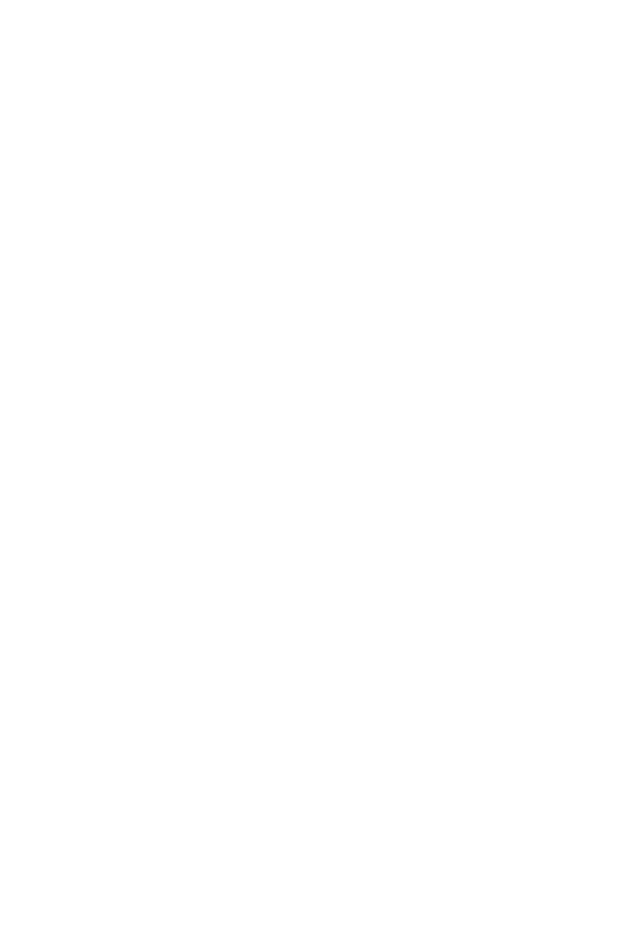
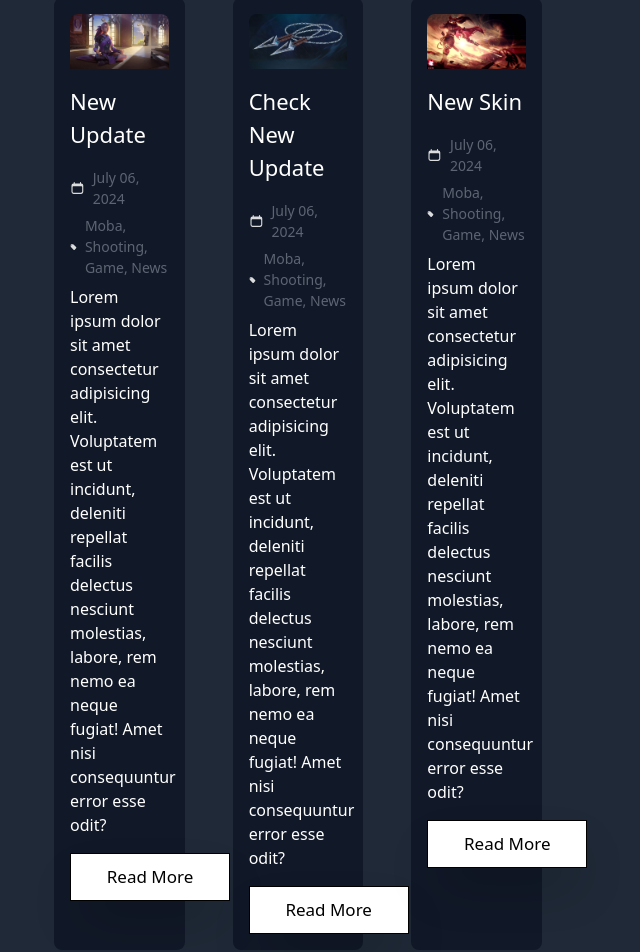
Before and after one commit to AkbarRizkyR/try-new, a Next.js app: page / in a window 1280 px wide. Shown: the part 2934-3886 px from the top of the page, without its empty margins (74-714 px from the left). Before the commit the page ends 2769 px from the top, so only its background shows below. Built offline with nearby package versions, Linux system fonts and the light colour scheme.

Commit message:
Adding News

```diff
--- a/components/BestSeller.tsx
+++ b/components/BestSeller.tsx
@@ -13,16 +13,16 @@ const TopProduct = () => {
                 </button>
             </div>
             <div className='grid mt-[2rem] grid-cols-1 md:grid-cols-2 lg:grid-cols-3 xl:grid-cols-4 gap-y-8 w-[80%] mx-auto'>
-                <div data-aos="fade-right" data-aos-delay="400">
+                <div>
                     <ProductCard title="Dota 2 (Ardalan Set)" actualPrice='Rp. 150.000' discountPrice='Rp. 125.000' category='MOBA' image='/images/G1.jpg' />
                 </div>
-                <div data-aos="fade-right" data-aos-delay="600">
+                <div>
                     <ProductCard title="Dota 2 (Female AntiMage Set)" actualPrice='Rp. 1050.000' discountPrice='Rp. 925.000' category='MOBA' image='/images/G2.jpg' />
                 </div>
-                <div data-aos="fade-right" data-aos-delay="800">
+                <div>
                     <ProductCard title="Valorant (Kuronami Vandal)" actualPrice='Rp. 250.000' discountPrice='Rp. 225.000' category='Shooting' image='/images/g3.jpg' />
                 </div>
-                <div data-aos="fade-right" data-aos-delay="1000">
+                <div>
                     <ProductCard title="Valorant (Kuronami No Yaiba)" actualPrice='Rp. 750.000' discountPrice='Rp. 555.000' category='Shooting' image='/images/g4.jpg' />
                 </div>
 
--- /dev/null
+++ b/components/Helper/NewsCard.tsx
@@ -0,0 +1,50 @@
+import { TagIcon } from '@heroicons/react/20/solid';
+import { CalendarIcon } from '@heroicons/react/20/solid';
+import Image from 'next/image';
+import React from 'react'
+
+interface Props {
+    image: string;
+    title: string;
+    // tags: string;
+}
+
+const NewsCard = ({ title, image }: Props) => {
+    return (
+        <div className='flex flex-col bg-gray-900 p-4 rounded-lg'>
+            <div className='w-full'>
+                <Image width={300} height={200} src={`${image}`} alt={`${title}`} className='w-[100%] h-[100%] rounded-t-lg' />
+            </div>
+            <div className='mt-4'>
+                <h1 className='text-[22px] mb-[1rem] text-white capitalize'>
+                    {title}
+                </h1>
+                <div className='flex mb-[0.4rem] items-center space-x-2'>
+                    <CalendarIcon className='w-[1rem] h-[1rem] text-white opacity-85' />
+                    <p className='text-gray-500 opacity-85 font-thin text-[14px]'>
+                        July 06, 2024
+                    </p>
+                </div>
+                <div className='flex mb-[0.4rem] items-center space-x-2'>
+                    <TagIcon className='w-[1rem] h-[1rem] text-white opacity-85' />
+                    <p className='text-gray-500 opacity-85 font-thin text-[14px]'>
+                        Moba, Shooting, Game, News
+                    </p>
+                </div>
+                <div className='text-white mb-[1rem]'>
+                    Lorem ipsum dolor sit amet consectetur adipisicing elit.
+                    Voluptatem est ut incidunt, deleniti repellat facilis
+                    delectus nesciunt molestias, labore, rem nemo ea neque fugiat! Amet nisi consequuntur error esse odit?
+                </div>
+                <button className='before:ease bg-white text-[17px] relative h-12 w-40 overflow-hidden border
+                border-black shadow-2xl before:absolute before:left-0 before:-ml-2 before:h-48 before:w-48
+                before:origin-top-right before:-translate-x-full before:translate-y-12 before:-rotate-90 before:bg-blue-800 before:trasntion-all
+                before:duration-300 hover:text-white hover:shadow-black hover:before:-rotate-180'>
+                    <span className='relative z-10'>Read More</span>
+                </button>
+            </div>
+        </div>
+    )
+}
+
+export default NewsCard
--- /dev/null
+++ b/components/News.tsx
@@ -0,0 +1,21 @@
+import React from 'react'
+import NewsCard from './Helper/NewsCard'
+
+const News = () => {
+    return (
+        <div className='pt-[5rem] pb-[3rem] bg-gray-800'>
+            <h1 className='w-[80%] mx-auto md:text-[28px] text-[22px] lg:text-[34px] text-white'>
+                Latest News
+            </h1>
+            <div className='mt-[2rem]'>
+                <div className='grid grid-cols-1 xl:grid-cols-6 gap-[3rem] w-[80%] mx-auto'>
+                    <NewsCard image="/images/g2.jpg" title="New Update" />
+                    <NewsCard image="/images/g4.jpg" title="Check New Update" />
+                    <NewsCard image="/images/g7.jpg" title="New Skin" />
+                </div>
+            </div>
+        </div>
+    )
+}
+
+export default News
--- a/components/TopProducts.tsx
+++ b/components/TopProducts.tsx
@@ -13,28 +13,28 @@ const TopProduct = () => {
                 </button>
             </div>
             <div className='grid mt-[2rem] grid-cols-1 md:grid-cols-2 lg:grid-cols-3 xl:grid-cols-4 gap-y-8 w-[80%] mx-auto'>
-                <div data-aos="fade-right" data-aos-delay="400">
+                <div>
                 <ProductCard title="Dota 2 (Ardalan Set)" actualPrice='Rp. 150.000' discountPrice='Rp. 125.000' category='MOBA' image='/images/G1.jpg' />
                 </div>
-                <div data-aos="fade-right" data-aos-delay="500">
+                <div>
                 <ProductCard title="Dota 2 (Female AntiMage Set)" actualPrice='Rp. 1050.000' discountPrice='Rp. 925.000' category='MOBA' image='/images/G2.jpg' />
                 </div>
-                <div data-aos="fade-right" data-aos-delay="600">
+                <div >
                 <ProductCard title="Valorant (Kuronami Vandal)" actualPrice='Rp. 250.000' discountPrice='Rp. 225.000' category='Shooting' image='/images/g3.jpg' />
                 </div>
-                <div data-aos="fade-right" data-aos-delay="700">
+                <div>
                 <ProductCard title="Valorant (Kuronami No Yaiba)" actualPrice='Rp. 750.000' discountPrice='Rp. 555.000' category='Shooting' image='/images/g4.jpg' />
                 </div>
-                <div data-aos="fade-right" data-aos-delay="800">
+                <div>
                 <ProductCard title="Valorant (Kuronami Marshal)" actualPrice='Rp. 250.000' discountPrice='Rp. 155.000' category='Shooting' image='/images/g5.jpg' />
                 </div>
-                <div data-aos="fade-right" data-aos-delay="900">
+                <div>
                 <ProductCard title="Valorant (Battle Pass EPS.3)" actualPrice='Rp. 150.000' discountPrice='Rp. 125.000' category='Shooting' image='/images/g6.jpg' />
                 </div>
-                <div data-aos="fade-right" data-aos-delay="1000">
+                <div>
                 <ProductCard title="League Of Legends (High Noon Yasuo)" actualPrice='Rp. 50.000' discountPrice='Rp. 25.000' category='MOBA' image='/images/g7.jpg' />
                 </div>
-                <div data-aos="fade-right" data-aos-delay="1100">
+                <div>
                 <ProductCard title="League Of Legends (Ocean Song)" actualPrice='Rp. 150.000' discountPrice='Rp. 125.000' category='MOBA' image='/images/g9.jpg' />
                 </div>
             </div>
--- a/pages/index.tsx
+++ b/pages/index.tsx
@@ -4,6 +4,7 @@ import Hero from '@/components/Hero'
 import Products from '@/components/Products'
 import TopProduct from '@/components/TopProducts'
 import BestSeller from '@/components/BestSeller'
+import News from '@/components/News'
 
 
 const index = () => {
@@ -14,6 +15,7 @@ const index = () => {
         <Products />
         <TopProduct />
         <BestSeller />
+        <News />
       </div>
   )
 }
```
